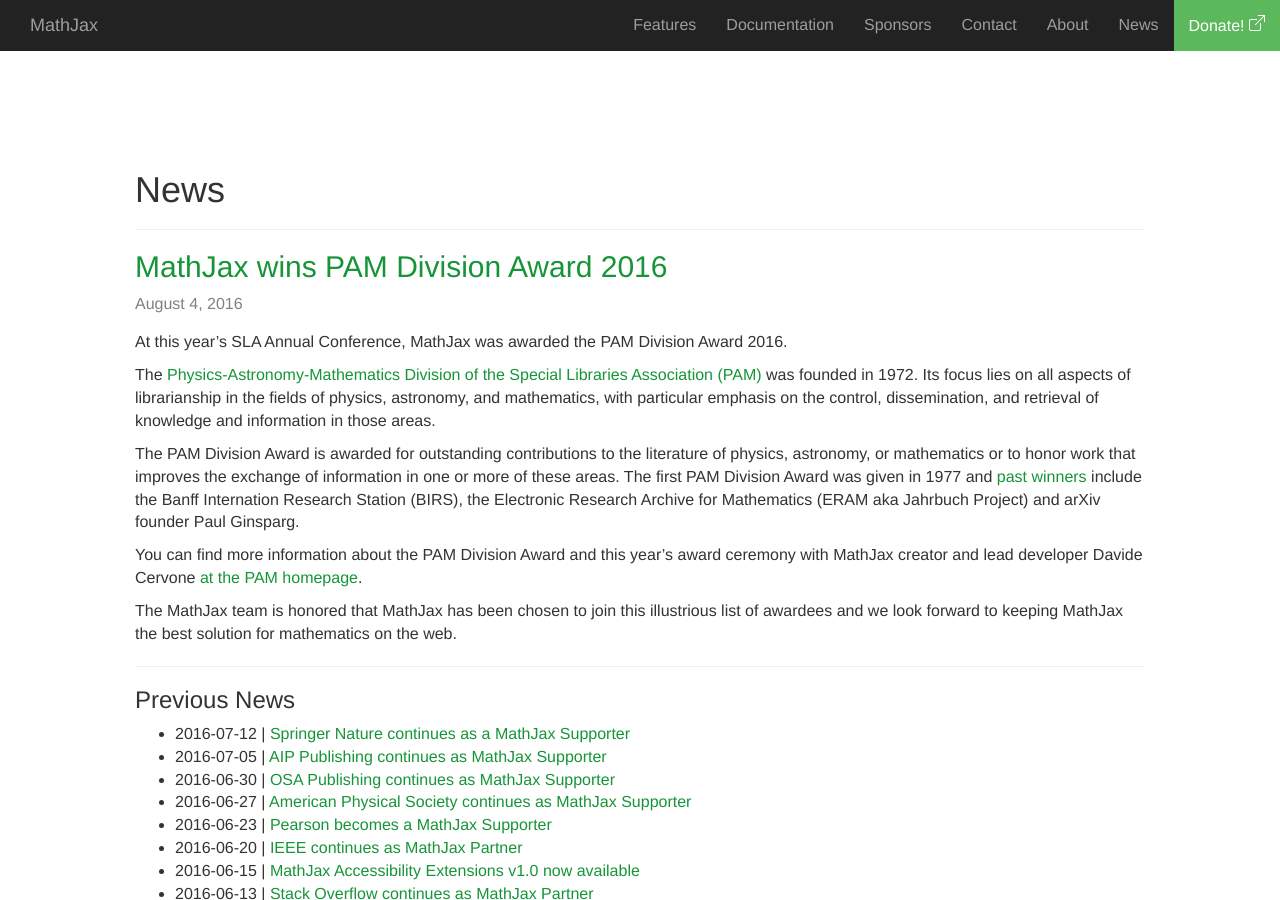
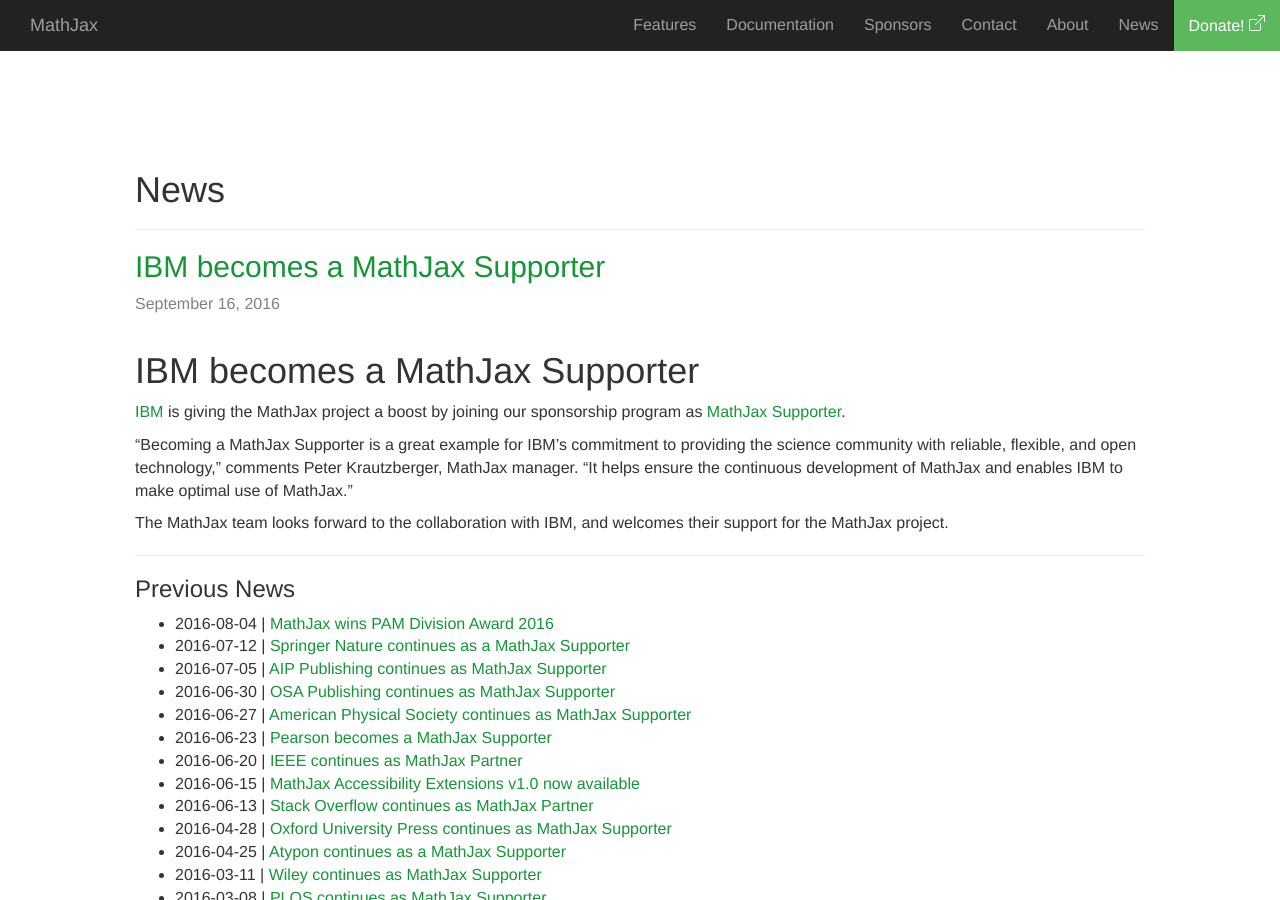
Before and after one commit to mathjax/MathJax-website, a Jekyll site: the page built from news/index.html, in a window 1280 px wide and 900 px high. Built offline with Jekyll 4.4.1, drawn with Linux system fonts in a browser that asks for light colours; nearby versions of some CDN libraries.

Commit message:
[announcement] IBM becomes Supporter

```diff
--- /dev/null
+++ b/_posts/2016/2016-09-16-IBM-becomes-a-mathjax-supporter.md
@@ -0,0 +1,16 @@
+---
+layout: post
+title: IBM becomes a MathJax Supporter
+date: 2016-09-16
+author: Peter Krautzberger
+categories:
+- News
+---
+
+# IBM becomes a MathJax Supporter
+
+[IBM](http://www.ibm.com) is giving the MathJax project a boost by joining our sponsorship program as [MathJax Supporter](http://www.mathjax.org/#supporters).
+
+“Becoming a MathJax Supporter is a great example for IBM's commitment to providing the science community with reliable, flexible, and open technology," comments Peter Krautzberger, MathJax manager. "It helps ensure the continuous development of MathJax and enables IBM to make optimal use of MathJax.”
+
+The MathJax team looks forward to the collaboration with IBM, and welcomes their support for the MathJax project.
--- a/index.html
+++ b/index.html
@@ -290,6 +290,8 @@
               <a class="col-xs-6 col-sm-3 supporter-logo" title="PLOS" href="http://www.ebsco.com" style="background-image:url(https://cdn.mathjax.org/mathjax/badge/sponsors/ebsco.svg);background-position: 50% 50%;background-repeat: no-repeat;background-size: 85%;}">
               </a>
               <a class="col-xs-6 col-sm-3 supporter-logo" title="Pearson" href="http://www.pearson.com" style="background-image:url(https://cdn.mathjax.org/mathjax/badge/sponsors/Pearson.svg);background-position: 50% 50%;background-repeat: no-repeat;background-size: 100%;}">
+              </a>
+              <a class="col-xs-6 col-sm-3 supporter-logo" title="IBM" href="http://www.ibm.com" style="background-image:url(https://cdn.mathjax.org/mathjax/badge/sponsors/ibm.png);background-position: 50% 50%;background-repeat: no-repeat;background-size: 100%;}">
               </a>
     </div>
     </section>
```
